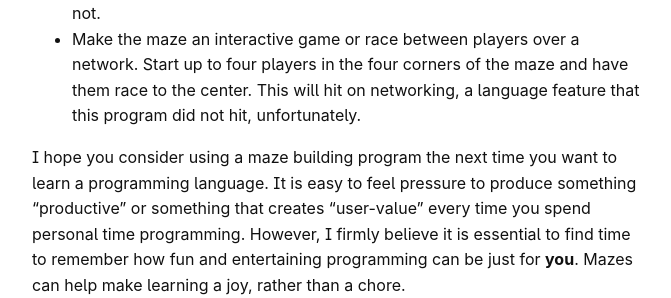
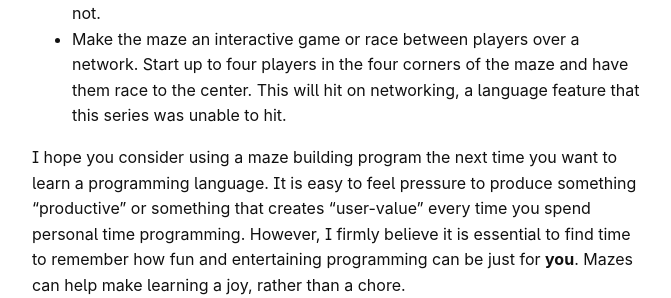
Before and after one commit to agl-alexglopez/agl-alexglopez.github.io, a Jekyll site: the page built from _posts/2025-08-04-rosetta-stones-and-mazes-advanced-design.md, in a window 1280 px wide and 900 px high, scrolled down 9331 px. Shown: the part 445-743 px from the top of the window, without its empty margins (304-975 px from the left). Built offline with Jekyll 4.4.1, drawn with Linux system fonts in a browser that asks for light colours.

Commit message:
fix phrase

```diff
--- a/_posts/2025-08-04-rosetta-stones-and-mazes-advanced-design.md
+++ b/_posts/2025-08-04-rosetta-stones-and-mazes-advanced-design.md
@@ -349,6 +349,6 @@ Let's briefly discuss some directions you could take this program if you really
 
 - Use a graphics library to create a window for your maze rather than using the built-in terminal. I think I will be trying this for the [Zig](https://ziglang.org/) programming language. This will also require incorporation of a 3rd party library.
 - Bring the maze into three dimensions. You might try a graphics framework in your language, but a [terminal is capable of 3D rendering](https://github.com/leonmavr/retrocube), believe it or not.
-- Make the maze an interactive game or race between players over a network. Start up to four players in the four corners of the maze and have them race to the center. This will hit on networking, a language feature that this program did not hit, unfortunately.
+- Make the maze an interactive game or race between players over a network. Start up to four players in the four corners of the maze and have them race to the center. This will hit on networking, a language feature that this series was unable to hit.
 
 I hope you consider using a maze building program the next time you want to learn a programming language. It is easy to feel pressure to produce something “productive” or something that creates “user-value” every time you spend personal time programming. However, I firmly believe it is essential to find time to remember how fun and entertaining programming can be just for **you**. Mazes can help make learning a joy, rather than a chore.
```
